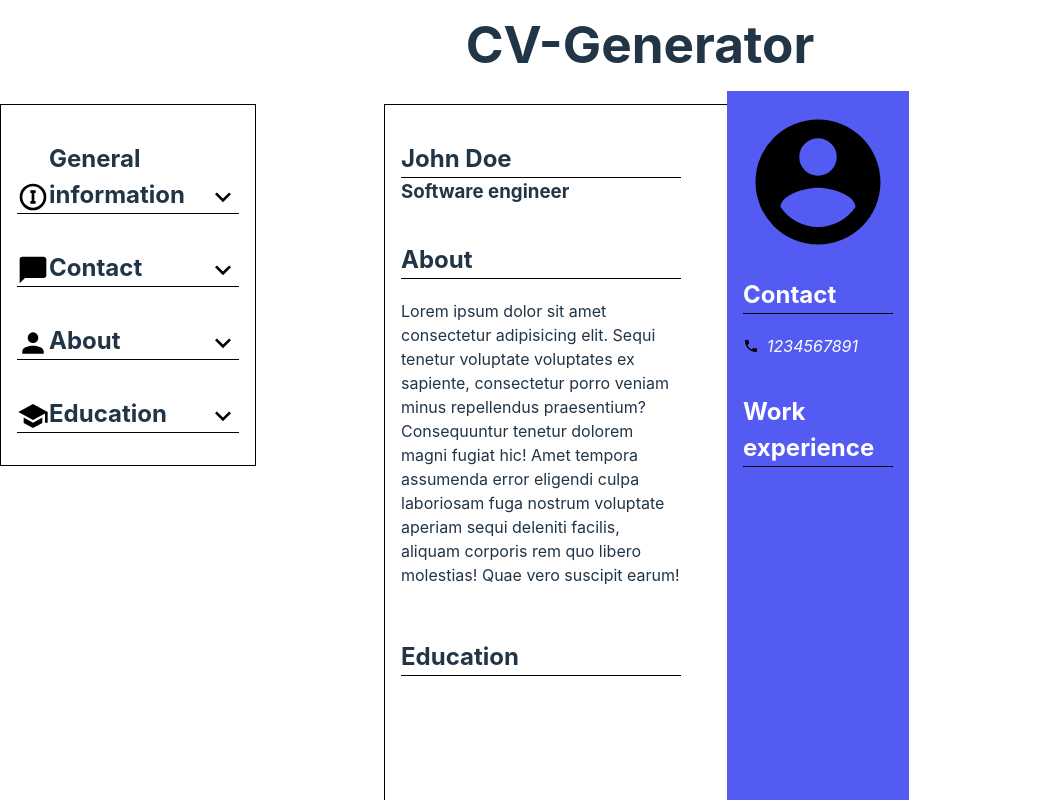
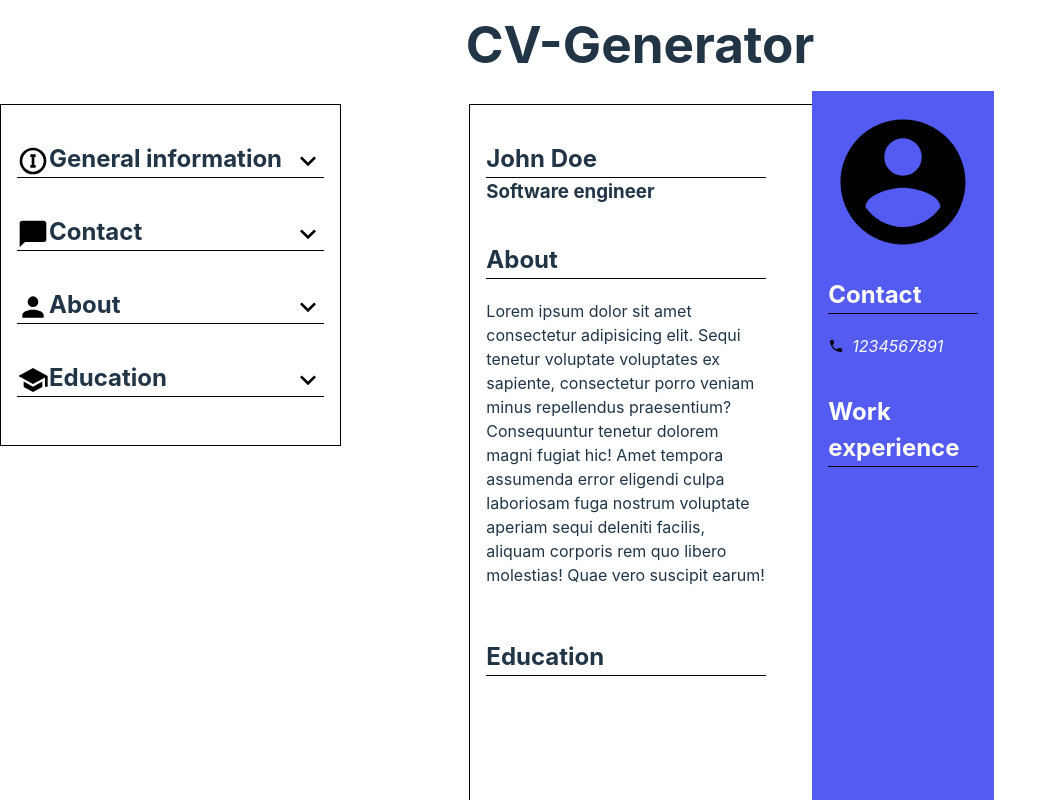
Before and after one commit to R3ndrex/CV-Generator, a React (Vite) app: page / in a window 1280 px wide. Shown: the top 800 px of the page, without its empty margins (0-1057 px from the left). Built offline with nearby package versions, Linux system fonts and the light colour scheme.

Commit message:
Put education changer to its style file, import it to educationchanger

```diff
--- a/src/App.css
+++ b/src/App.css
@@ -3,7 +3,7 @@
     display: grid;
     align-items: start;
     gap: 1rem 10%;
-    grid-template-columns: 1fr 2fr 1fr;
+    grid-template-columns: 2fr 3fr 1fr;
     grid-template-rows: min-content 2fr;
     grid-auto-rows: 2fr;
 }
@@ -41,6 +41,9 @@ header {
 }
 .main-aside {
     grid-row: 2/-1;
+    > :last-child {
+        margin-bottom: 2rem;
+    }
 }
 .main-aside,
 main {
@@ -67,17 +70,6 @@ main {
     flex-direction: column;
     align-items: start;
 }
-.edu-li {
-    display: grid;
-    grid-template-columns: repeat(2, min-content);
-    grid-auto-columns: repeat(2, min-content);
-    margin-bottom: 1rem;
-    > button {
-        justify-self: end;
-        grid-column: 1/-1;
-    }
-}
-
 .cv-aside {
     display: flex;
     flex-direction: column;
--- a/src/components/EducationChanger.jsx
+++ b/src/components/EducationChanger.jsx
@@ -1,4 +1,5 @@
 import EducationImage from "../assets/school.svg";
+import "../styles/EducationChanger.css";
 export default function EducationChanger({
     ChangerHeader,
     education,
--- a/src/styles/educationChanger.css
+++ b/src/styles/educationChanger.css
@@ -0,0 +1,10 @@
+.edu-li {
+    display: grid;
+    grid-template-columns: repeat(2, min-content);
+    grid-auto-columns: repeat(2, min-content);
+    margin-bottom: 1rem;
+    > button {
+        justify-self: end;
+        grid-column: 1/-1;
+    }
+}
```
